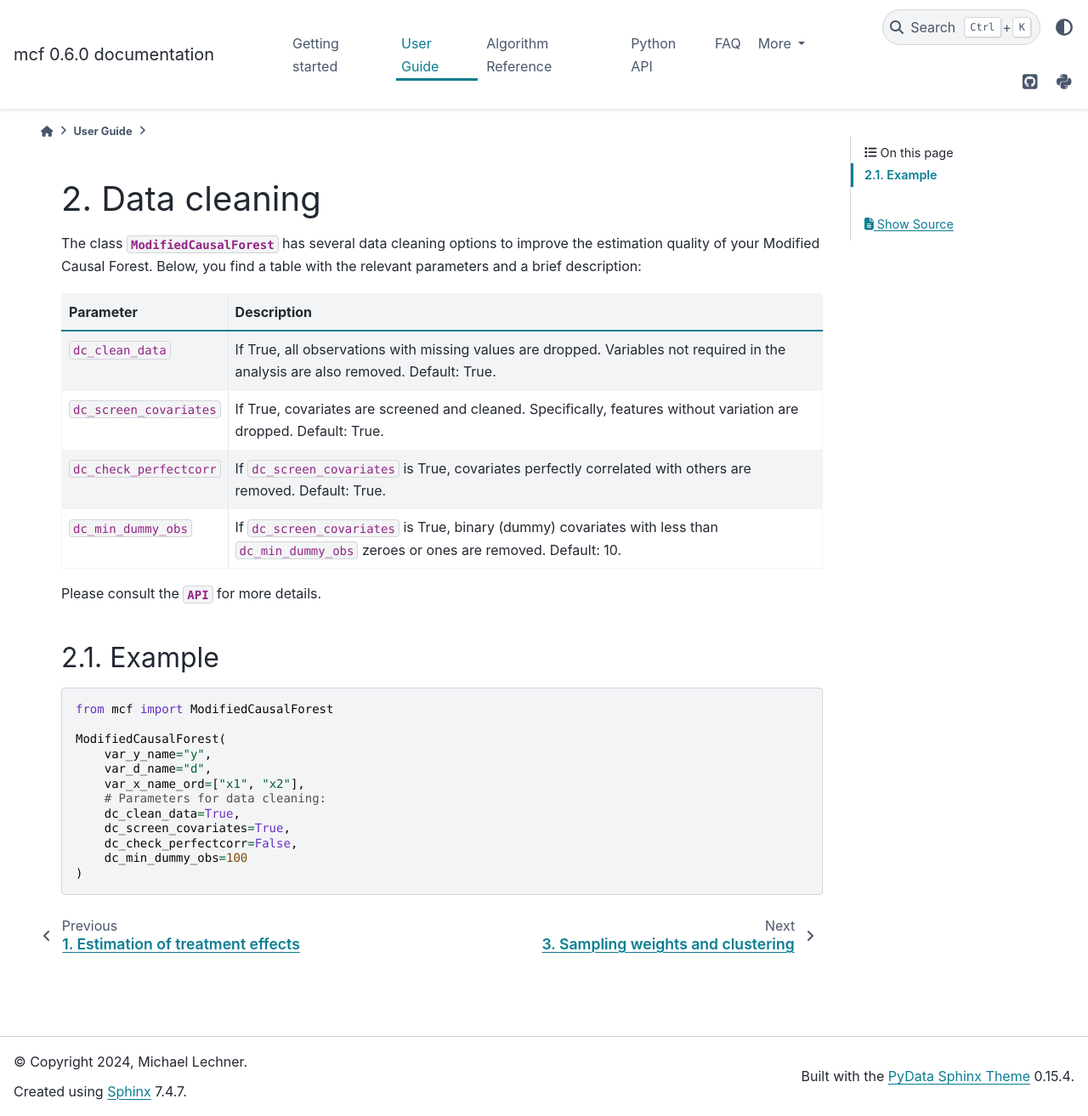
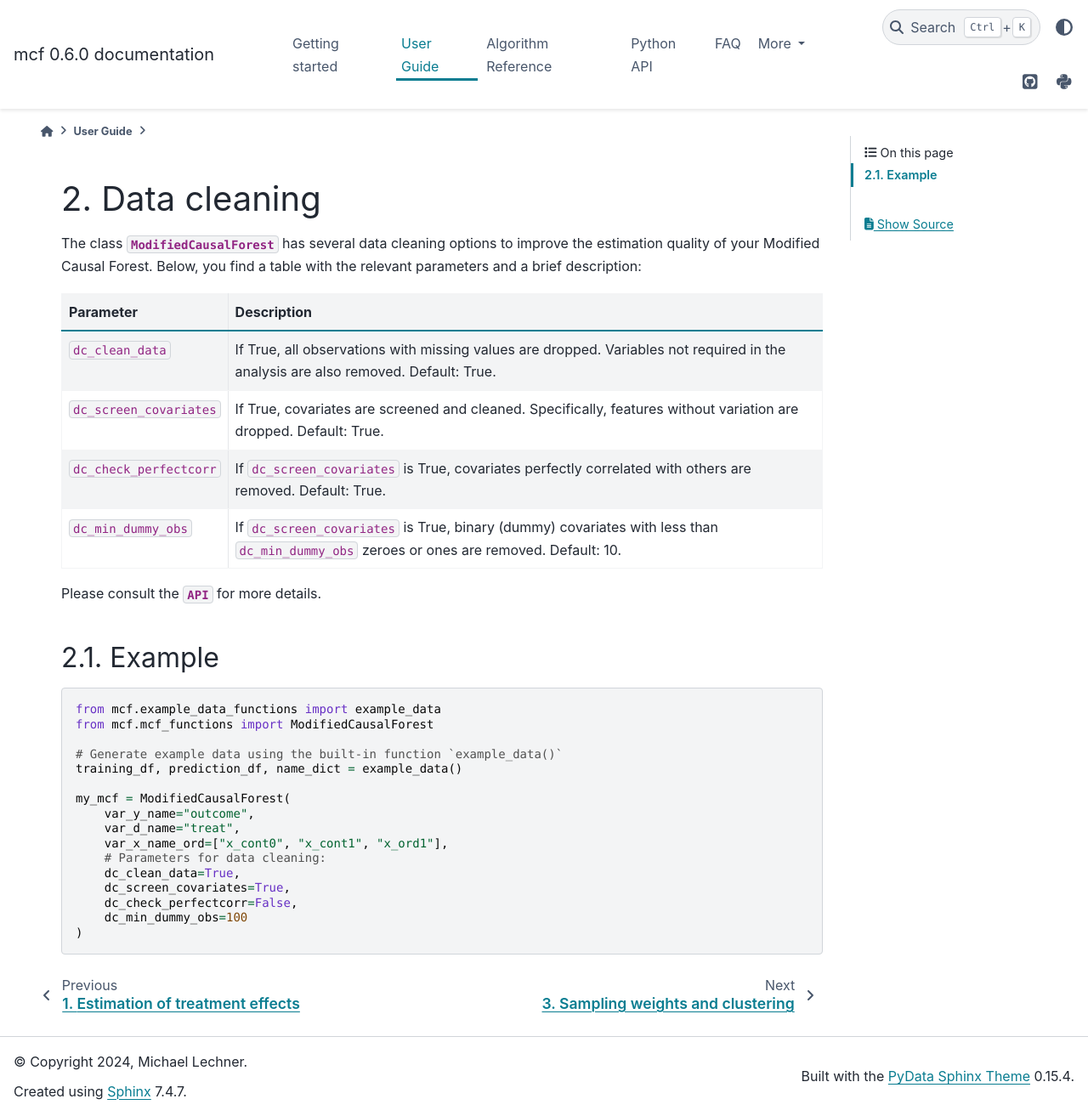
Before and after one commit to MCFpy/mcf, a Sphinx documentation site: the page built from docs/source/user_guide/data_cleaning.rst, in a window 1280 px wide and 1313 px high. Shown: the whole window at 85% size. Built offline with Sphinx 7.4.7 and the PyData theme 0.15.4, drawn with Linux system fonts in a browser that asks for light colours.

Commit message:
Update data_cleaning.rst

```diff
--- a/docs/source/user_guide/data_cleaning.rst
+++ b/docs/source/user_guide/data_cleaning.rst
@@ -22,12 +22,16 @@
 
 .. code-block:: python
 
-    from mcf import ModifiedCausalForest
+    from mcf.example_data_functions import example_data
+    from mcf.mcf_functions import ModifiedCausalForest
 
-    ModifiedCausalForest(
-        var_y_name="y",
-        var_d_name="d",
-        var_x_name_ord=["x1", "x2"],
+    # Generate example data using the built-in function `example_data()`
+    training_df, prediction_df, name_dict = example_data()
+
+    my_mcf = ModifiedCausalForest(
+        var_y_name="outcome",
+        var_d_name="treat",
+        var_x_name_ord=["x_cont0", "x_cont1", "x_ord1"],
         # Parameters for data cleaning:
         dc_clean_data=True,
         dc_screen_covariates=True,
```
